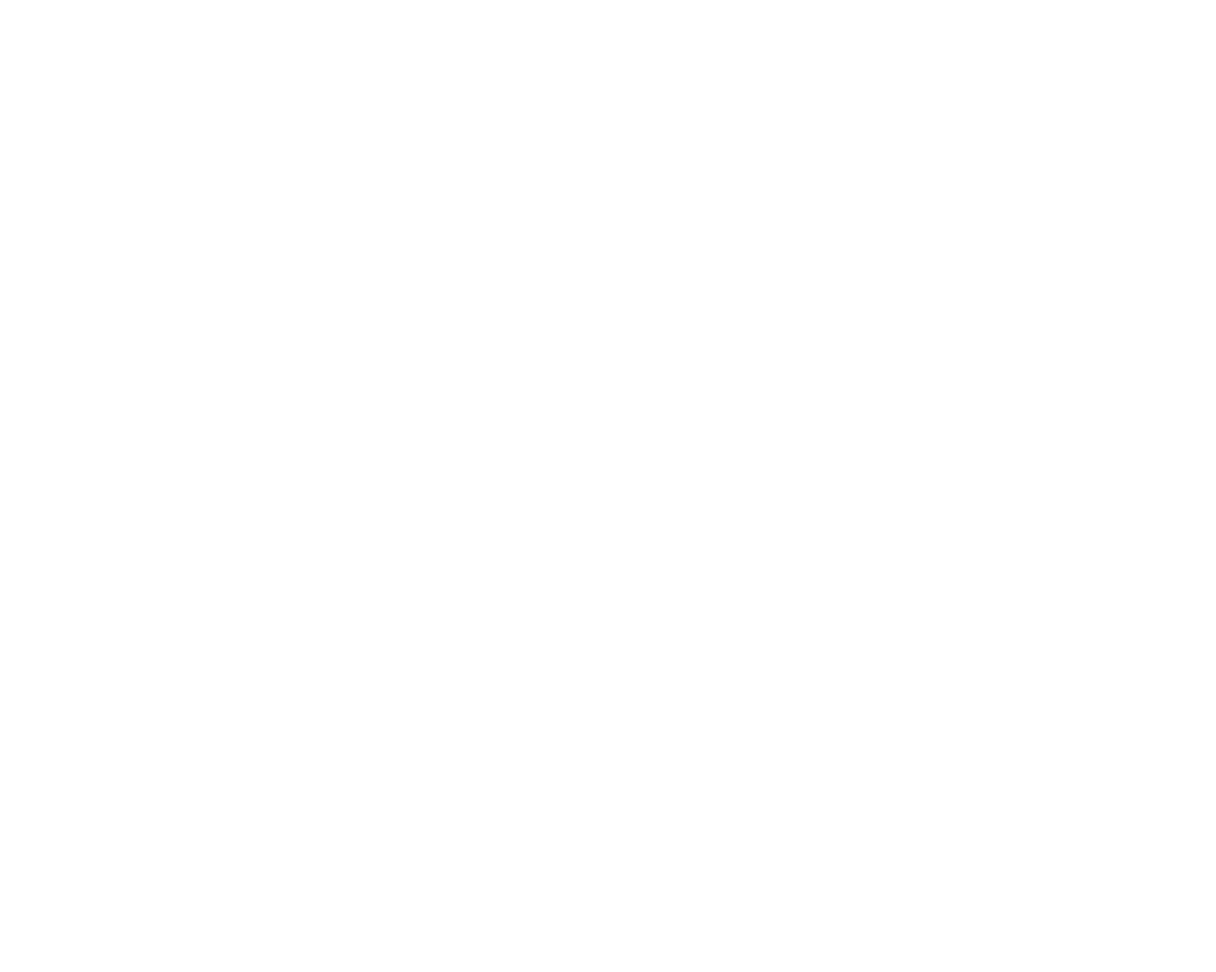
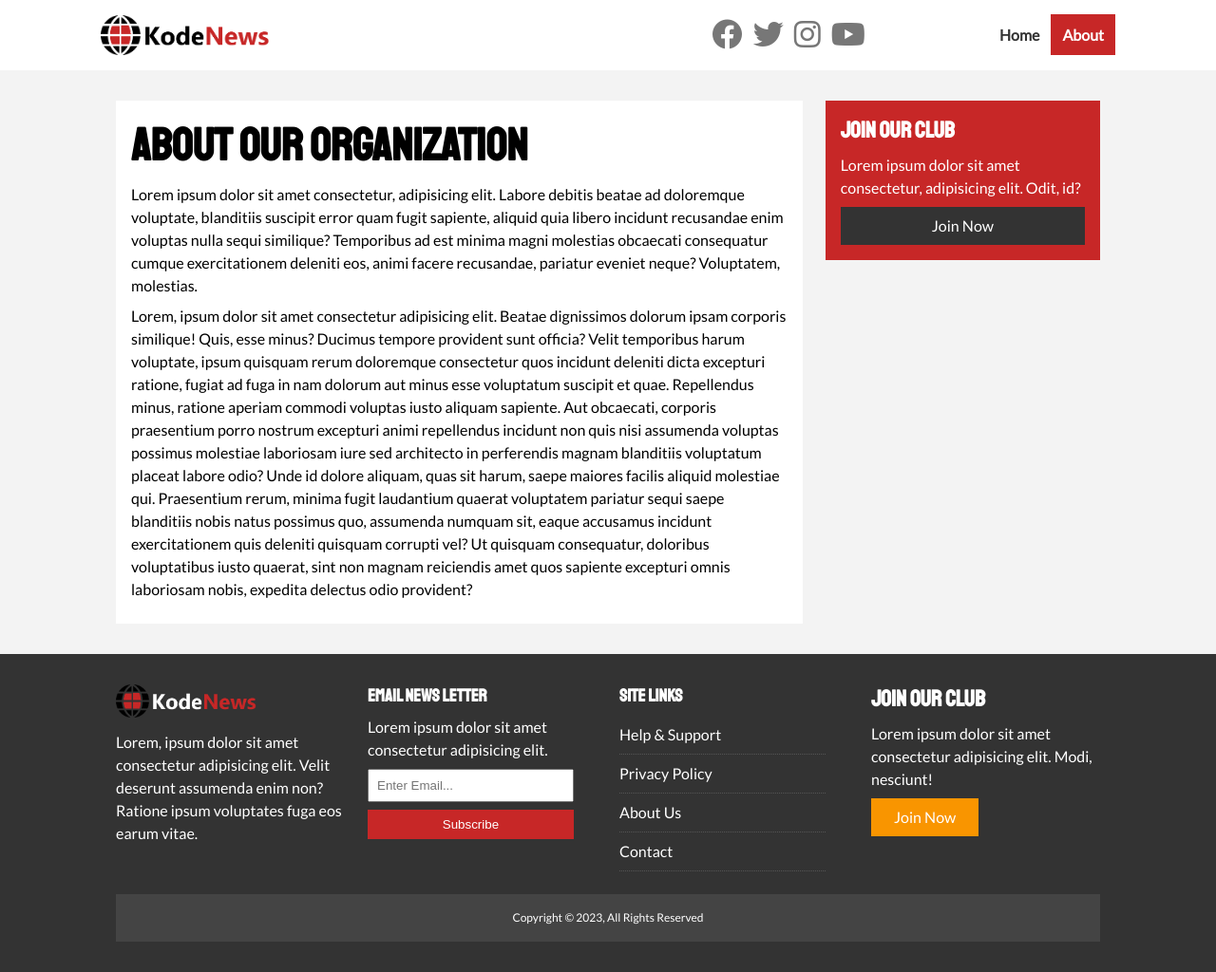
Before and after one commit to tropangpotchiph86/KodeNews, a plain HTML site: page about.html in a window 1280 px wide. Shown: the whole page at 95% size. Before the commit the page ends 800 px from the top, so only its background shows below. Drawn offline with Linux system fonts and the light colour scheme.

Commit message:
04footer

```diff
--- a/about.html
+++ b/about.html
@@ -0,0 +1,156 @@
+<!DOCTYPE html>
+<html lang="en">
+  <head>
+    <meta charset="UTF-8" />
+    <meta name="viewport" content="width=device-width, initial-scale=1.0" />
+    <link
+      rel="stylesheet"
+      href="https://cdnjs.cloudflare.com/ajax/libs/font-awesome/6.4.2/css/all.min.css"
+    />
+    <link rel="preconnect" href="https://fonts.googleapis.com" />
+    <link rel="preconnect" href="https://fonts.gstatic.com" crossorigin />
+    <link
+      href="https://fonts.googleapis.com/css?family=Lato|Staatliches"
+      rel="stylesheet"
+    />
+    <link rel="stylesheet" href="./css/style.css" />
+    <link
+      rel="stylesheet"
+      media="screen and (max-widt: 768px)"
+      href="./css/mobile.css"
+    />
+    <link rel="shortcut icon" href="favicon.ico" type="image/x-icon" />
+    <title>NewsGrid | Latest News</title>
+  </head>
+  <body>
+    <!-- Navigation -->
+    <nav id="main-nav">
+      <div class="container">
+        <img src="./img/logo.png" alt="KodeNews Logo" class="logo" />
+        <div class="social">
+          <a href="http://facebook.com" target="_blank"
+            ><i class="fab fa-facebook fa-2x"></i
+          ></a>
+          <a href="http://twitter.com" target="_blank"
+            ><i class="fab fa-twitter fa-2x"></i
+          ></a>
+          <a href="http://instagram.com" target="_blank"
+            ><i class="fab fa-instagram fa-2x"></i
+          ></a>
+          <a href="http://youtube.com" target="_blank"
+            ><i class="fab fa-youtube fa-2x"></i
+          ></a>
+        </div>
+        <ul>
+          <li><a href="./index.html">Home</a></li>
+          <li><a href="./about.html" class="current">About</a></li>
+        </ul>
+      </div>
+    </nav>
+
+    <!-- About -->
+    <section id="about">
+      <div class="container">
+        <div class="page-container">
+          <article class="card">
+            <h1 class="l-heading">About Our Organization</h1>
+            <p>
+              Lorem ipsum dolor sit amet consectetur, adipisicing elit. Labore
+              debitis beatae ad doloremque voluptate, blanditiis suscipit error
+              quam fugit sapiente, aliquid quia libero incidunt recusandae enim
+              voluptas nulla sequi similique? Temporibus ad est minima magni
+              molestias obcaecati consequatur cumque exercitationem deleniti
+              eos, animi facere recusandae, pariatur eveniet neque? Voluptatem,
+              molestias.
+            </p>
+            <p>
+              Lorem, ipsum dolor sit amet consectetur adipisicing elit. Beatae
+              dignissimos dolorum ipsam corporis similique! Quis, esse minus?
+              Ducimus tempore provident sunt officia? Velit temporibus harum
+              voluptate, ipsum quisquam rerum doloremque consectetur quos
+              incidunt deleniti dicta excepturi ratione, fugiat ad fuga in nam
+              dolorum aut minus esse voluptatum suscipit et quae. Repellendus
+              minus, ratione aperiam commodi voluptas iusto aliquam sapiente.
+              Aut obcaecati, corporis praesentium porro nostrum excepturi animi
+              repellendus incidunt non quis nisi assumenda voluptas possimus
+              molestiae laboriosam iure sed architecto in perferendis magnam
+              blanditiis voluptatum placeat labore odio? Unde id dolore aliquam,
+              quas sit harum, saepe maiores facilis aliquid molestiae qui.
+              Praesentium rerum, minima fugit laudantium quaerat voluptatem
+              pariatur sequi saepe blanditiis nobis natus possimus quo,
+              assumenda numquam sit, eaque accusamus incidunt exercitationem
+              quis deleniti quisquam corrupti vel? Ut quisquam consequatur,
+              doloribus voluptatibus iusto quaerat, sint non magnam reiciendis
+              amet quos sapiente excepturi omnis laboriosam nobis, expedita
+              delectus odio provident?
+            </p>
+          </article>
+          <aside class="card bg-primary">
+            <h2>Join Our Club</h2>
+            <p>
+              Lorem ipsum dolor sit amet consectetur, adipisicing elit. Odit,
+              id?
+            </p>
+            <a href="#" class="btn btn-dark btn-block">Join Now</a>
+          </aside>
+        </div>
+      </div>
+    </section>
+
+    <!-- Footer -->
+    <footer id="main-footer" class="py-2">
+      <div class="container footer-container">
+        <!-- 1st column -->
+        <div>
+          <img src="./img/logo_light.png" alt="News Grid" />
+          <p>
+            Lorem, ipsum dolor sit amet consectetur adipisicing elit. Velit
+            deserunt assumenda enim non? Ratione ipsum voluptates fuga eos earum
+            vitae.
+          </p>
+        </div>
+
+        <!-- 2nd column -->
+        <div>
+          <h3>Email News Letter</h3>
+          <p>Lorem ipsum dolor sit amet consectetur adipisicing elit.</p>
+          <form action="process.php">
+            <input
+              type="email"
+              name="email"
+              id="email"
+              placeholder="Enter Email..."
+            />
+            <input type="submit" value="Subscribe" class="btn btn-primary" />
+          </form>
+        </div>
+
+        <!-- 3rd column -->
+        <div>
+          <h3>Site Links</h3>
+          <ul class="list">
+            <li><a href="#">Help & Support</a></li>
+            <li><a href="#">Privacy Policy</a></li>
+            <li><a href="#">About Us</a></li>
+            <li><a href="#">Contact</a></li>
+          </ul>
+        </div>
+
+        <!-- 4th column -->
+        <div>
+          <h2>Join Our Club</h2>
+          <p>
+            Lorem ipsum dolor sit amet consectetur adipisicing elit. Modi,
+            nesciunt!
+          </p>
+          <a href="#" class="btn btn-secondary">Join Now</a>
+        </div>
+
+        <!-- Copyright -->
+        <div>
+          <p>Copyright &copy; 2023, All Rights Reserved</p>
+        </div>
+      </div>
+    </footer>
+  </body>
+</html>
--- a/css/style.css
+++ b/css/style.css
@@ -73,6 +73,13 @@ h6 {
 .btn-light {
   background: var(--light-color);
 }
+.btn-dark {
+  background: var(--dark-color);
+}
+
+.btn.btn-dark {
+  background: var(--dark-color);
+}
 .btn-primary {
   background: var(--primary-color);
 }
@@ -85,6 +92,7 @@ h6 {
   width: 100%;
   text-align: center;
 }
+
 .card {
   background: #fff;
   padding: 1rem;
@@ -136,6 +144,16 @@ h6 {
 .bg-secondary h3,
 .bg-secondary a {
   color: #fff;
+}
+
+.list li {
+  padding: 0.5rem 0;
+  border-bottom: #555 dotted 1px;
+  width: 90%;
+}
+
+.list li a:hover {
+  color: var(--primary-color) !important;
 }
 
 /* Navigation */
@@ -238,6 +256,10 @@ h6 {
   padding: 0.5rem 1.5rem;
 }
 
+.btn.btn-secondary {
+  background: var(--secondary-color);
+}
+
 .btn:hover {
   opacity: 0.9;
 }
@@ -262,3 +284,66 @@ h6 {
 #home-articles .articles-container > *:last-child {
   grid-column: 2 / span 2;
 }
+
+/* Footer */
+#main-footer {
+  background: var(--dark-color);
+  color: #fff;
+}
+
+#main-footer img {
+  width: 150px;
+}
+
+#main-footer a {
+  color: #fff;
+}
+
+#main-footer .footer-container {
+  display: grid;
+  grid-template-columns: repeat(4, 1fr);
+  grid-gap: 1.5rem;
+}
+
+#main-footer .footer-container input[type="email"],
+#main-footer .footer-container input[type="submit"] {
+  width: 90%;
+  padding: 0.5rem;
+  margin-bottom: 0.5rem;
+}
+
+#main-footer .footer-container > *:last-child {
+  background: #444;
+  grid-column: 1 / span 4;
+  padding: 0.5rem;
+  font-size: 0.75rem;
+  text-align: center;
+}
+
+/* Inner Page Grid Container */
+.page-container {
+  display: grid;
+  grid-template-columns: 5fr 2fr;
+  margin: 2rem 0;
+  grid-gap: 1.5rem;
+}
+
+.page-container > *:first-child {
+  grid-row: 1 / span 3;
+}
+
+.l-heading {
+  font-size: 3rem;
+}
+
+#article .meta {
+  display: flex;
+  justify-content: space-between;
+  align-items: center;
+  background: #eee;
+  padding: 0.5rem;
+}
+
+#article .meta .category {
+  margin-top: 0.4rem;
+}
```
Also changed, not shown: article.html (+175 -0 lines), index.html (+56 -0 lines).
